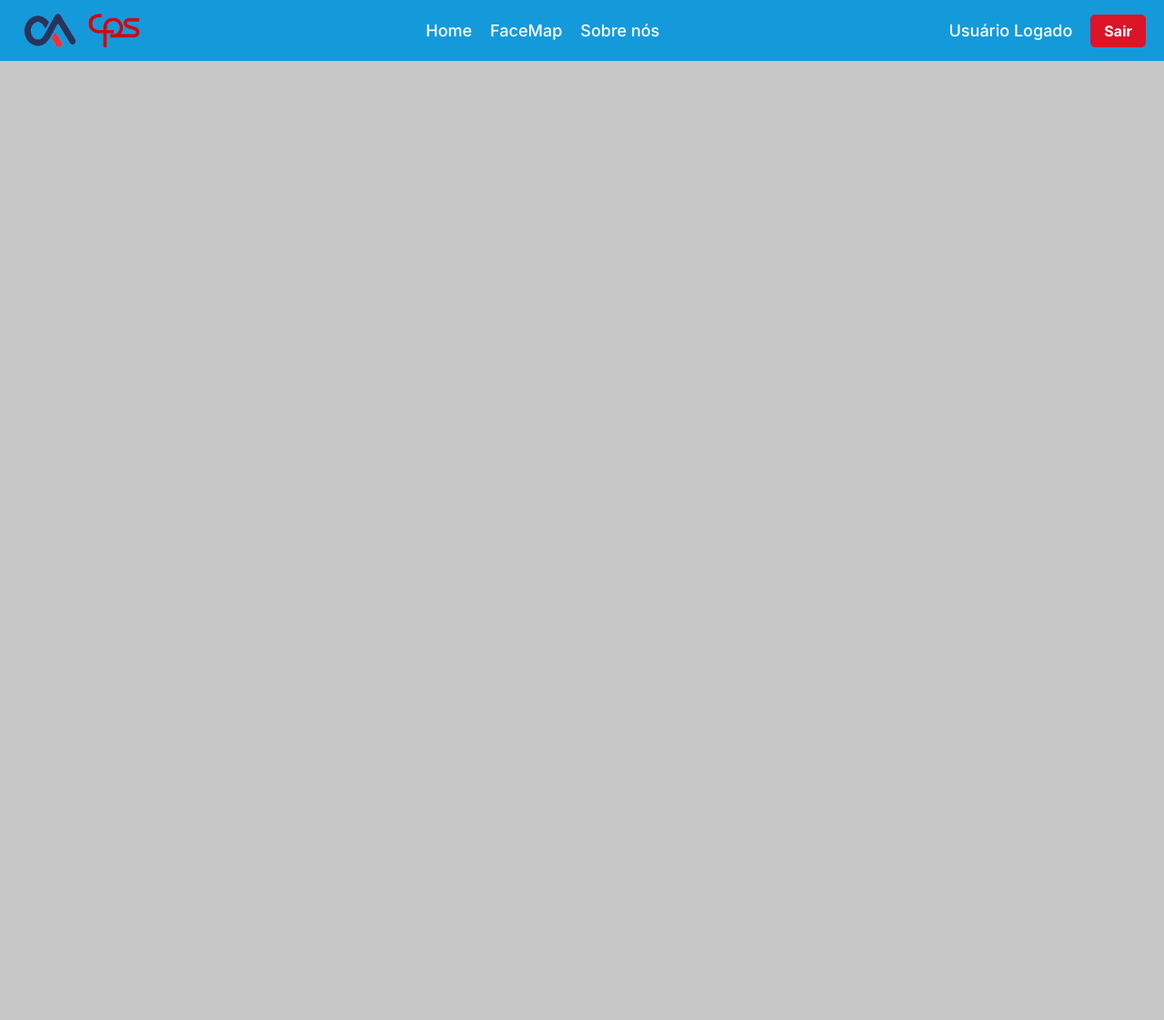
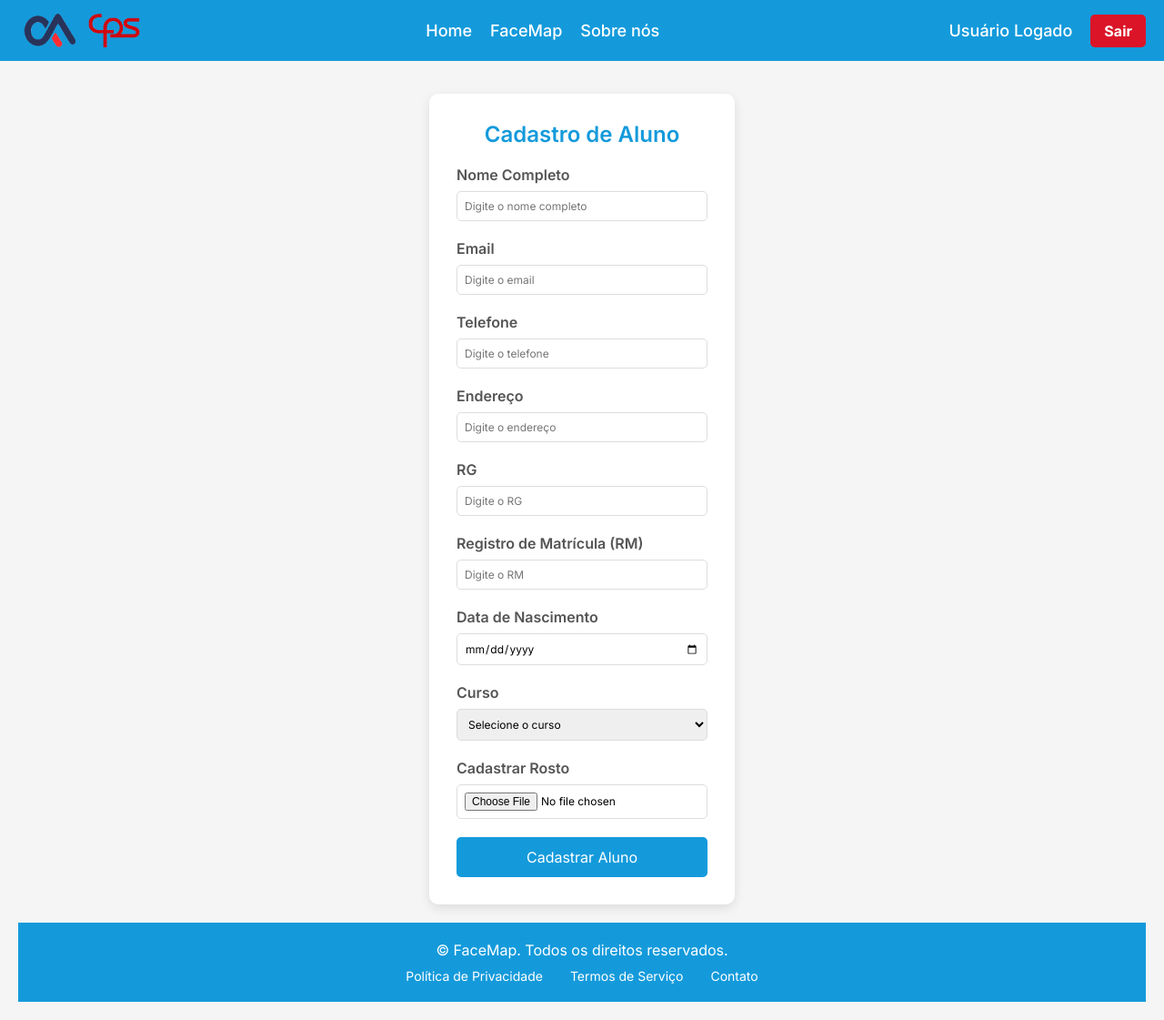
Before and after one commit to RyanPsantos/TCC-FaceMap, a Django app: page /cadastroalunos/ in a window 1280 px wide. Shown: the whole page at 91% size. Before the commit the page ends 67 px from the top, so only its background shows below. Run offline with Django 5.2, Linux system fonts and the light colour scheme.

Commit message:
Finalizaçao da tela de cadastrar alunos

```diff
--- a/ProjetoTCC/facemap/reconvisual/static/css/cadastroalunos.css
+++ b/ProjetoTCC/facemap/reconvisual/static/css/cadastroalunos.css
@@ -1,21 +1,23 @@
 @import url('https://fonts.googleapis.com/css2?family=Inter:wght@100..900&display=swap');
-html, body{
-    height: 100%;
-}
-*{
+
+* {
     margin: 0;
     padding: 0;
     box-sizing: border-box;
     font-family: 'Inter', sans-serif;
 }
-body{
+
+body {
+    background-color: #f5f5f5;
     display: flex;
     flex-direction: column;
-    justify-content: space-between; /* Espaça o conteúdo e o footer */
-    background-color: #c7c7c7;
-    padding-top: 80px; /* /* Adiciona espaço para o header fixo */
+    justify-content: center;
+    align-items: center;
+    min-height: 100vh;
+    padding: 20px;
 }
-.header{
+
+.header {
     position: fixed;
     top: 0;
     left: 0;
@@ -28,24 +30,28 @@ body{
     z-index: 100;
     flex-wrap: wrap; /* Permite que o conteúdo quebre para a próxima linha em telas menores */
 }
-.img01{
+
+.img01 {
     width: 150px;
 }
-.navbar{
+
+.navbar {
     display: flex;
     flex-wrap: wrap; /* Permite quebra em telas menores */
     justify-content: center; /* Centraliza os links */
     align-items: center;
     gap: 20px; /* Espaço entre os links */
 }
-.navbar a{
+
+.navbar a {
     font-size: 18px;
     color: #fff;
     font-weight: 500;
     text-decoration: none;
     position: relative;
 }
-.navbar a::before{
+
+.navbar a::before {
     content: '';
     position: absolute;
     top: 100%;
@@ -55,20 +61,24 @@ body{
     background: #fff;
     transition: .3s;
 }
-.navbar a:hover::before{
+
+.navbar a:hover::before {
     width: 100%;
 }
-.user-info{
+
+.user-info {
     display: flex;
     align-items: center;
     gap: 20px; /* Espaço entre nome e botão */
 }
-.username{
+
+.username {
     font-size: 18px;
     color: #fff;
     font-weight: 500;
 }
-.logout-button{
+
+.logout-button {
     background-color: #DB1428;
     color: #fff;
     border: none;
@@ -78,6 +88,151 @@ body{
     font-size: 16px;
     font-weight: bold;
 }
-.logout-button:hover{
+
+.logout-button:hover {
     background-color: #B11220;
 }
+
+h2 {
+    color: #333;
+    font-size: 24px;
+    margin-bottom: 20px;
+}
+
+.search-box {
+    width: 100%;
+    max-width: 500px; /* Ajustei a largura máxima */
+    display: flex;
+    justify-content: center;
+    margin-bottom: 40px;
+}
+
+.search-box input {
+    width: 75%;
+    padding: 12px;
+    border: 1px solid #ccc;
+    border-radius: 5px;
+    font-size: 14px;
+    outline: none;
+}
+
+.search-box button {
+    padding: 12px;
+    border: none;
+    background-color: #149ADB;
+    color: #fff;
+    font-size: 14px;
+    cursor: pointer;
+    border-radius: 5px;
+    margin-left: 10px;
+}
+
+.form-container {
+    background-color: #fff;
+    padding: 30px;
+    width: 100%;
+    max-width: 500px; /* Diminui a largura máxima */
+    border-radius: 10px;
+    box-shadow: 0 4px 12px rgba(0, 0, 0, 0.1);
+    margin-bottom: 20px; /* Espaço abaixo do formulário */
+}
+
+.form-container h2 {
+    text-align: center;
+    font-weight: 600;
+    color: #149ADB;
+}
+
+form {
+    margin-top: 20px;
+}
+
+.input-group {
+    margin-bottom: 20px;
+}
+
+.input-group label {
+    display: block;
+    color: #555;
+    font-weight: 600;
+    margin-bottom: 8px;
+}
+
+.input-group input, .input-group select {
+    width: 100%;
+    padding: 8px; /* Diminui o padding */
+    border: 1px solid #ddd;
+    border-radius: 5px;
+    font-size: 12px; /* Diminui o tamanho da fonte */
+    outline: none;
+}
+
+.input-group select {
+    cursor: pointer;
+}
+
+.form-container button {
+    width: 100%;
+    padding: 12px;
+    background-color: #149ADB;
+    border: none;
+    color: #fff;
+    font-size: 16px;
+    border-radius: 5px;
+    cursor: pointer;
+    transition: background-color 0.3s ease;
+}
+
+.form-container button:hover {
+    background-color: #1179a8;
+}
+
+.footer {
+    background-color: #149ADB;
+    color: #fff;
+    text-align: center;
+    padding: 20px;
+    position: relative;
+    width: 100%;
+}
+
+.footer-nav {
+    display: flex;
+    justify-content: center;
+    gap: 30px; /* Espaço entre os links */
+    margin-top: 10px;
+}
+
+.footer-nav a {
+    color: #fff;
+    text-decoration: none;
+    font-size: 14px;
+}
+
+.footer-nav a:hover {
+    text-decoration: underline;
+}
+
+@media (max-width: 768px) {
+    .form-container, .search-box {
+        padding: 20px;
+    }
+
+    .form-container h2 {
+        font-size: 20px;
+    }
+
+    .input-group input, .input-group select, .search-box input {
+        font-size: 12px; /* Ajusta o tamanho da fonte para dispositivos menores */
+        padding: 8px; /* Reduz o padding ainda mais */
+    }
+
+    .form-container button {
+        font-size: 14px;
+    }
+
+    .footer-nav {
+        flex-direction: column; /* Coloca o conteúdo em coluna */
+        gap: 10px; /* Ajusta o espaço entre os links */
+    }
+}
--- a/ProjetoTCC/facemap/reconvisual/templates/reconvisual/cadastroalunos.html
+++ b/ProjetoTCC/facemap/reconvisual/templates/reconvisual/cadastroalunos.html
@@ -21,5 +21,75 @@
             <button class="logout-button">Sair</button>
         </div>
 </header>
+<main class="content">
+    <div class="container">
+        <div class="search-box">
+            <input type="text" placeholder="Pesquisar aluno por RM">
+            <button type="submit">Buscar</button>
+        </div>
+        <div class="form-container">
+            <h2>Cadastro de Aluno</h2>
+            <form action="#" method="post">
+                <div class="input-group">
+                    <label for="nome">Nome Completo</label>
+                    <input type="text" id="nome" placeholder="Digite o nome completo">
+                </div>
+                <div class="input-group">
+                    <label for="email">Email</label>
+                    <input type="email" id="email" placeholder="Digite o email">
+                </div>
+                <div class="input-group">
+                    <label for="telefone">Telefone</label>
+                    <input type="tel" id="telefone" placeholder="Digite o telefone">
+                </div>
+                <div class="input-group">
+                    <label for="endereco">Endereço</label>
+                    <input type="text" id="endereco" placeholder="Digite o endereço">
+                </div>
+                <div class="input-group">
+                    <label for="rg">RG</label>
+                    <input type="text" id="rg" placeholder="Digite o RG">
+                </div>
+                <div class="input-group">
+                    <label for="rm">Registro de Matrícula (RM)</label>
+                    <input type="text" id="rm" placeholder="Digite o RM">
+                </div>
+                <div class="input-group">
+                    <label for="nascimento">Data de Nascimento</label>
+                    <input type="date" id="nascimento">
+                </div>
+                <div class="input-group">
+                    <label for="curso">Curso</label>
+                    <select id="curso">
+                        <option value="">Selecione o curso</option>
+                        <option value="Nutrição e Dietética">Nutrição e Dietética</option>
+                        <option value="Administração">Administração</option>
+                        <option value="Contabilidade">Contabilidade</option>
+                        <option value="Finanças">Finanças</option>
+                        <option value="Marketing">Marketing</option>
+                        <option value="Serviços Públicos">Serviços Públicos</option>
+                        <option value="Cozinha">Cozinha</option>
+                        <option value="Eventos">Eventos</option>
+                        <option value="Informática">Informática</option>
+                        <option value="Desenvolvimento de Sistemas">Desenvolvimento de Sistemas</option>
+                    </select>
+                </div>
+                <div class="input-group">
+                    <label for="face-id">Cadastrar Rosto</label>
+                    <input type="file" id="face-id">
+                </div>
+                <button type="submit">Cadastrar Aluno</button>
+            </form>
+        </div>
+    </div>
+</main>
+<footer class="footer">
+    <p>© FaceMap. Todos os direitos reservados.</p>
+    <nav class="footer-nav">
+        <a href="#">Política de Privacidade</a>
+        <a href="#">Termos de Serviço</a>
+        <a href="#">Contato</a>
+    </nav>
+</footer>
 </body>
 </html>
```
Lines whose indentation alone changed are shown as unchanged.
